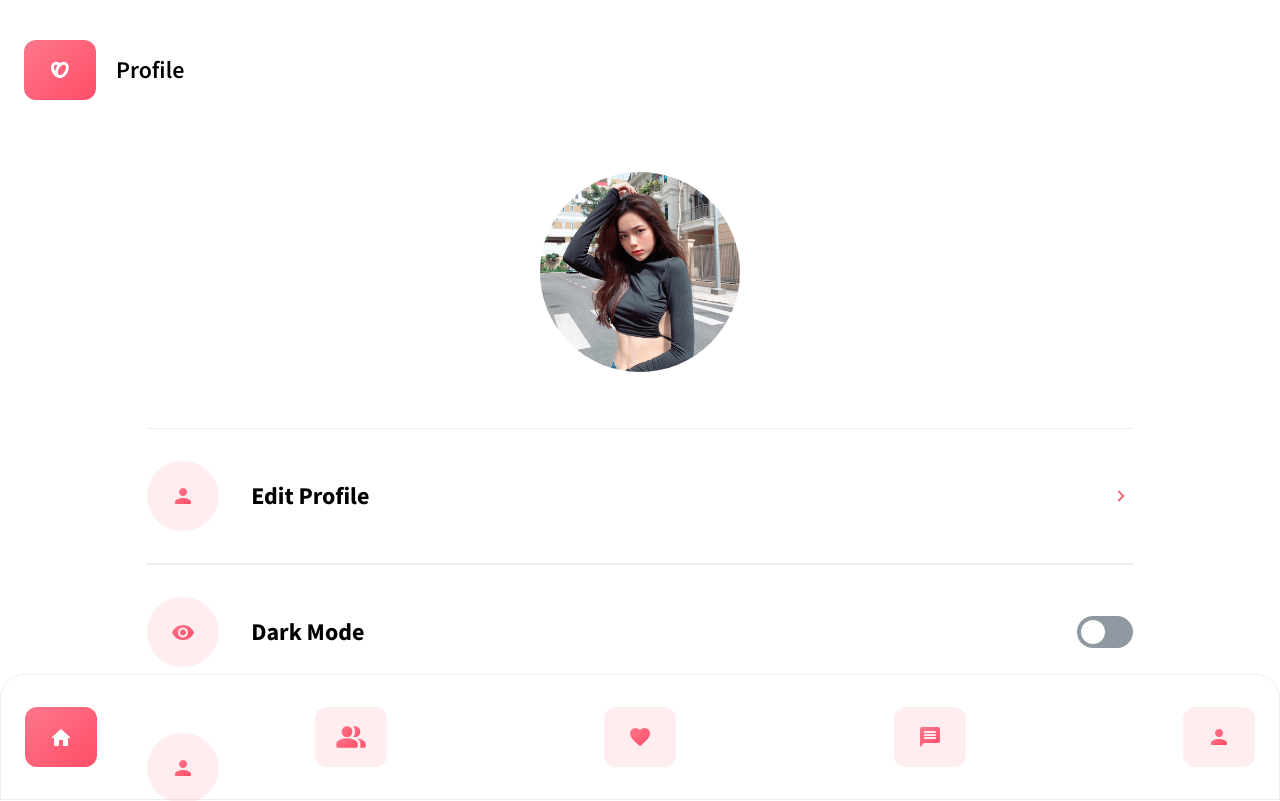
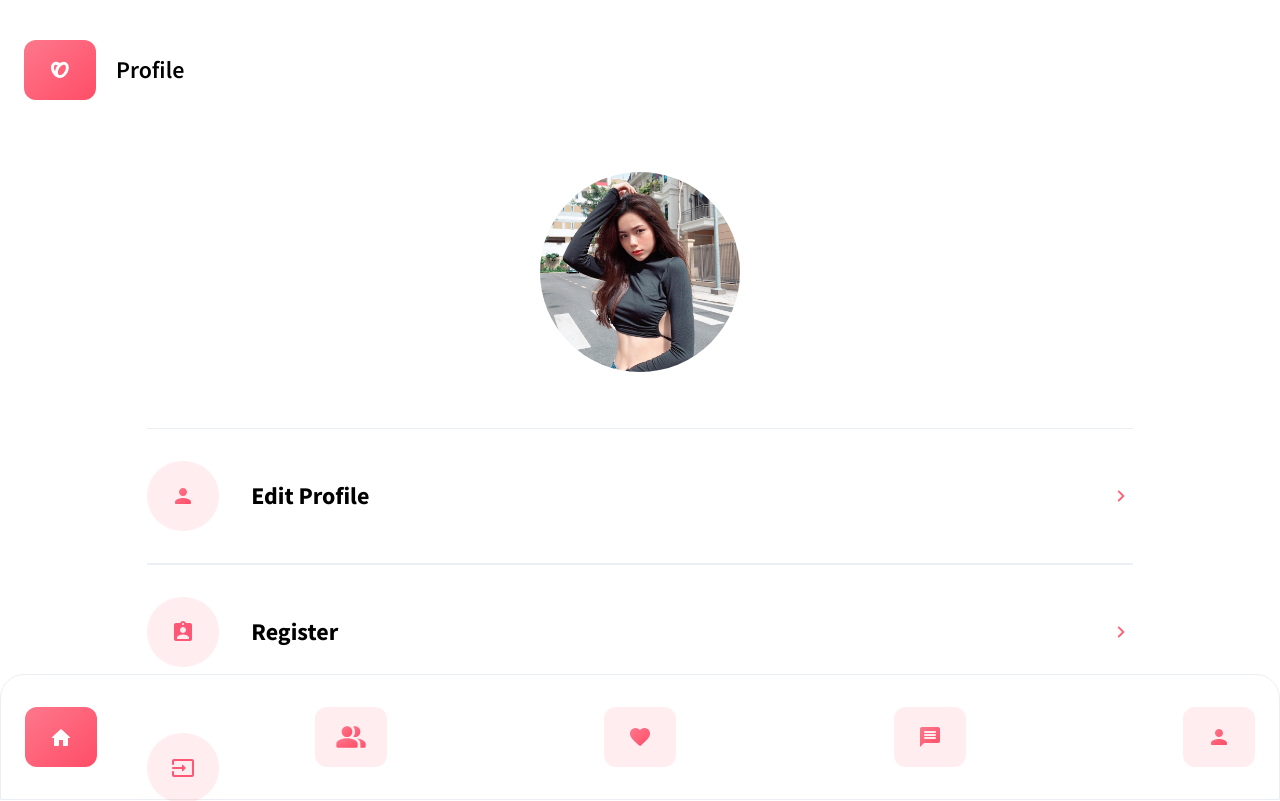
Before and after one commit to b1amage/further-web-front-end, a React (Create React App) app: page /profile in a window 1280 px wide. Shown: the top 801 px of the page. Built offline with nearby package versions, Linux system fonts and the light colour scheme.

Commit message:
add option register + login

```diff
--- a/src/content/profileOption.js
+++ b/src/content/profileOption.js
@@ -1,12 +1,28 @@
 import profile from "../assets/svg/profile-pink.svg";
 import eye from "../assets/svg/eye.svg";
 import logout from "../assets/svg/logout.svg";
+import register from "../assets/svg/register.svg";
+import login from "../assets/svg/login.svg";
 
 const profileOptions = [
 	{
 		title: "edit profile",
 		icon: profile,
 		to: "/profile/edit",
+		navigatable: true,
+		tooglable: false,
+	},
+	{
+		title: "Register",
+		icon: register,
+		to: "/register",
+		navigatable: true,
+		tooglable: false,
+	},
+	{
+		title: "Login",
+		icon: login,
+		to: "/login",
 		navigatable: true,
 		tooglable: false,
 	},
```
Also changed, not shown: src/assets/svg/login.svg (added), src/assets/svg/register.svg (added).
